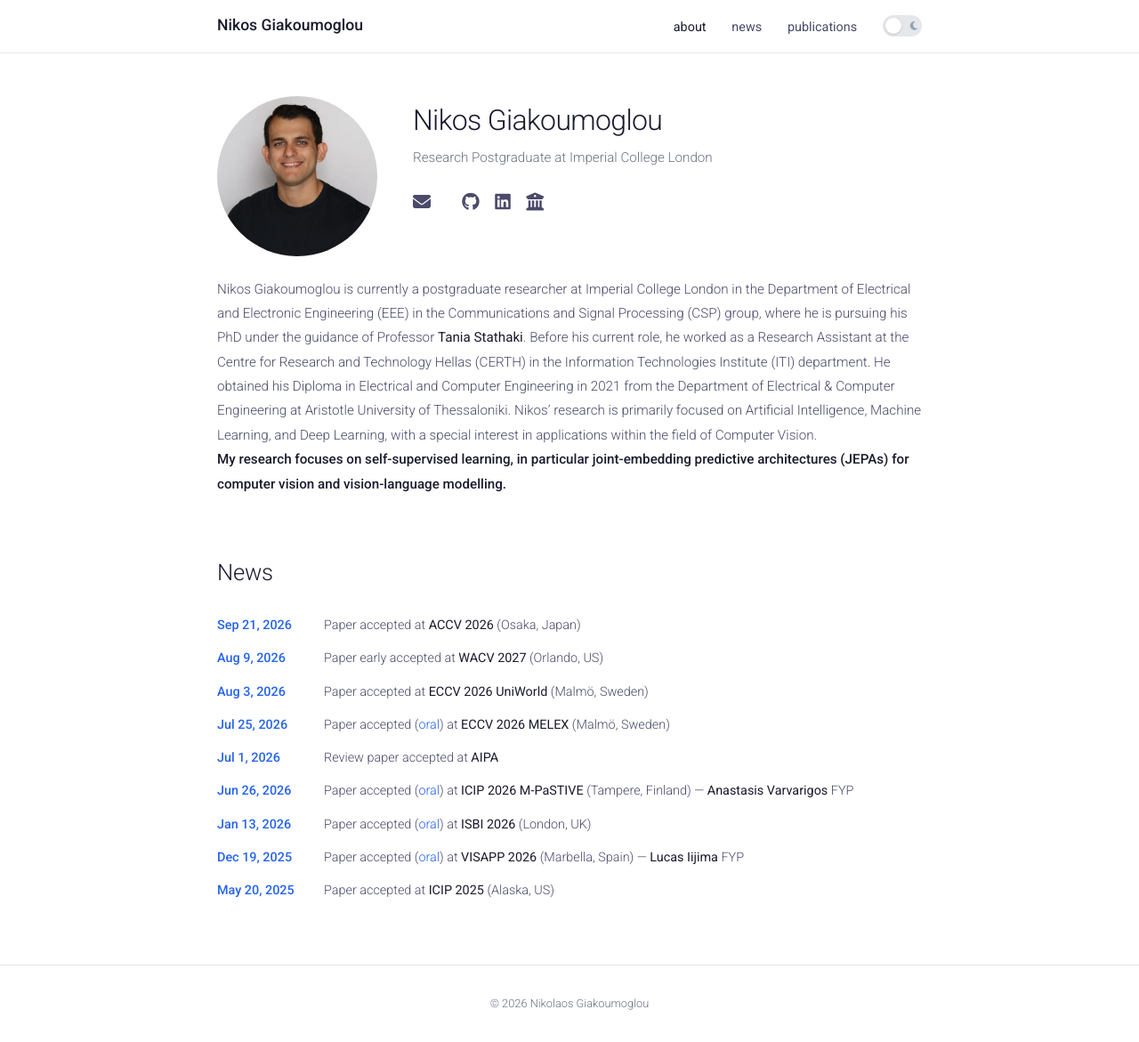
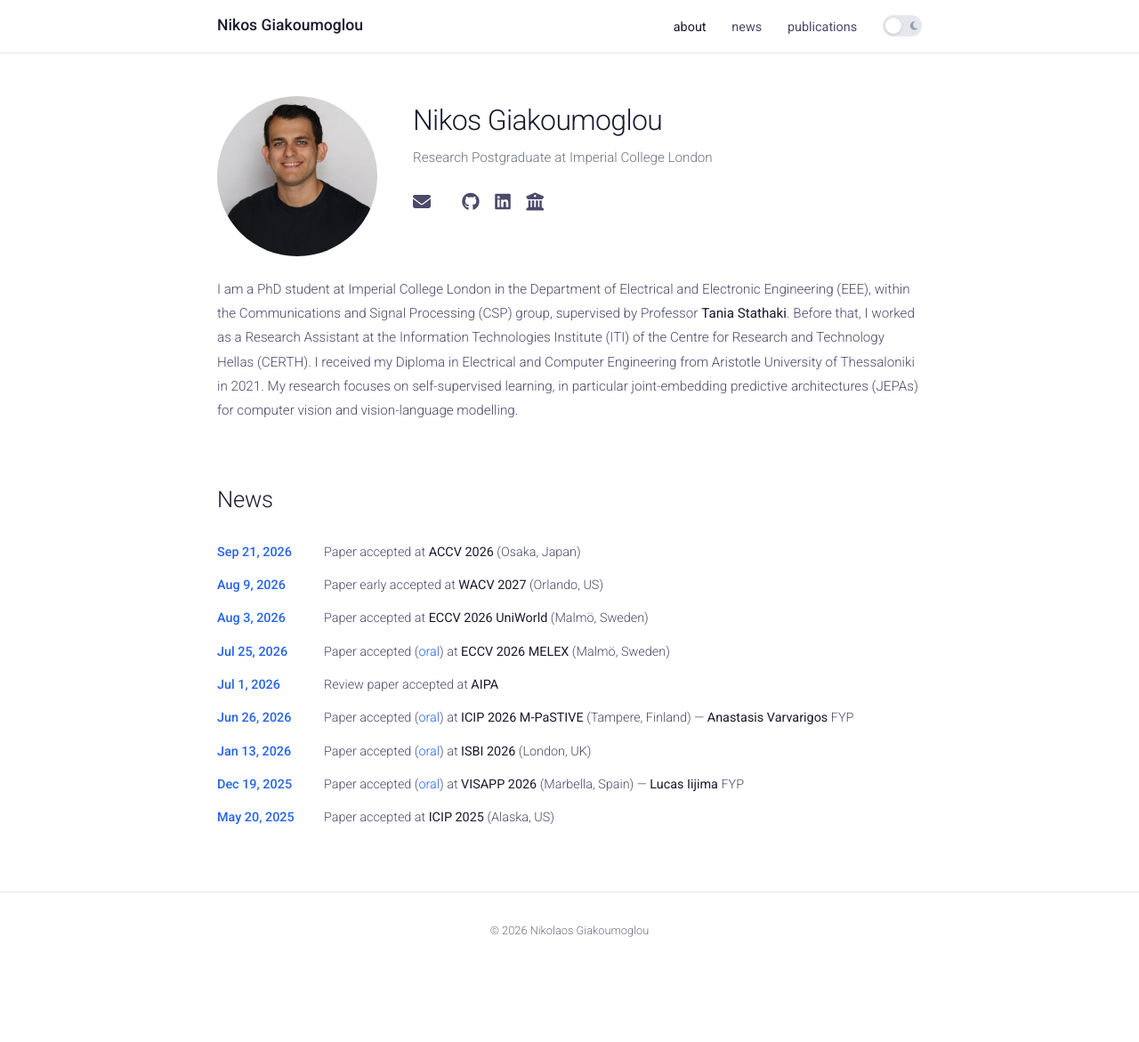
Before and after one commit to giakoumoglou/giakoumoglou.github.io, a Jekyll site: the page built from index.html, in a window 1280 px wide and 1171 px high. Shown: the whole window at 89% size. Built offline with Jekyll 4.4.1, drawn with Linux system fonts in a browser that asks for light colours; a style sheet for code colours, icons or effects is not loaded.

Commit message:
Update profile.yml

```diff
--- a/_data/profile.yml
+++ b/_data/profile.yml
@@ -4,20 +4,14 @@ photo: nikos.jpg
 subtitle: 'Research Postgraduate at [Imperial College London](https://profiles.imperial.ac.uk/n.giakoumoglou23/about)'
 
 bio: >
-  Nikos Giakoumoglou is currently a postgraduate researcher at Imperial College
-  London in the Department of Electrical and Electronic Engineering (EEE) in the
-  Communications and Signal Processing (CSP) group, where he is pursuing his PhD
-  under the guidance of Professor
-  [Tania Stathaki](https://profiles.imperial.ac.uk/t.stathaki). Before his
-  current role, he worked as a Research Assistant at the Centre for Research and
-  Technology Hellas (CERTH) in the Information Technologies Institute (ITI)
-  department. He obtained his Diploma in Electrical and Computer Engineering in
-  2021 from the Department of Electrical &amp; Computer Engineering at Aristotle
-  University of Thessaloniki. Nikos' research is primarily focused on Artificial
-  Intelligence, Machine Learning, and Deep Learning, with a special interest in
-  applications within the field of Computer Vision.
-
-focus: >
+  I am a PhD student at Imperial College London in the Department of Electrical
+  and Electronic Engineering (EEE), within the Communications and Signal
+  Processing (CSP) group, supervised by Professor
+  [Tania Stathaki](https://profiles.imperial.ac.uk/t.stathaki). Before that, I
+  worked as a Research Assistant at the Information Technologies Institute (ITI)
+  of the Centre for Research and Technology Hellas (CERTH). I received my Diploma
+  in Electrical and Computer Engineering from Aristotle University of
+  Thessaloniki in 2021.
   My research focuses on self-supervised learning, in particular joint-embedding predictive
   architectures (JEPAs) for computer vision and vision-language modelling.
 
```
